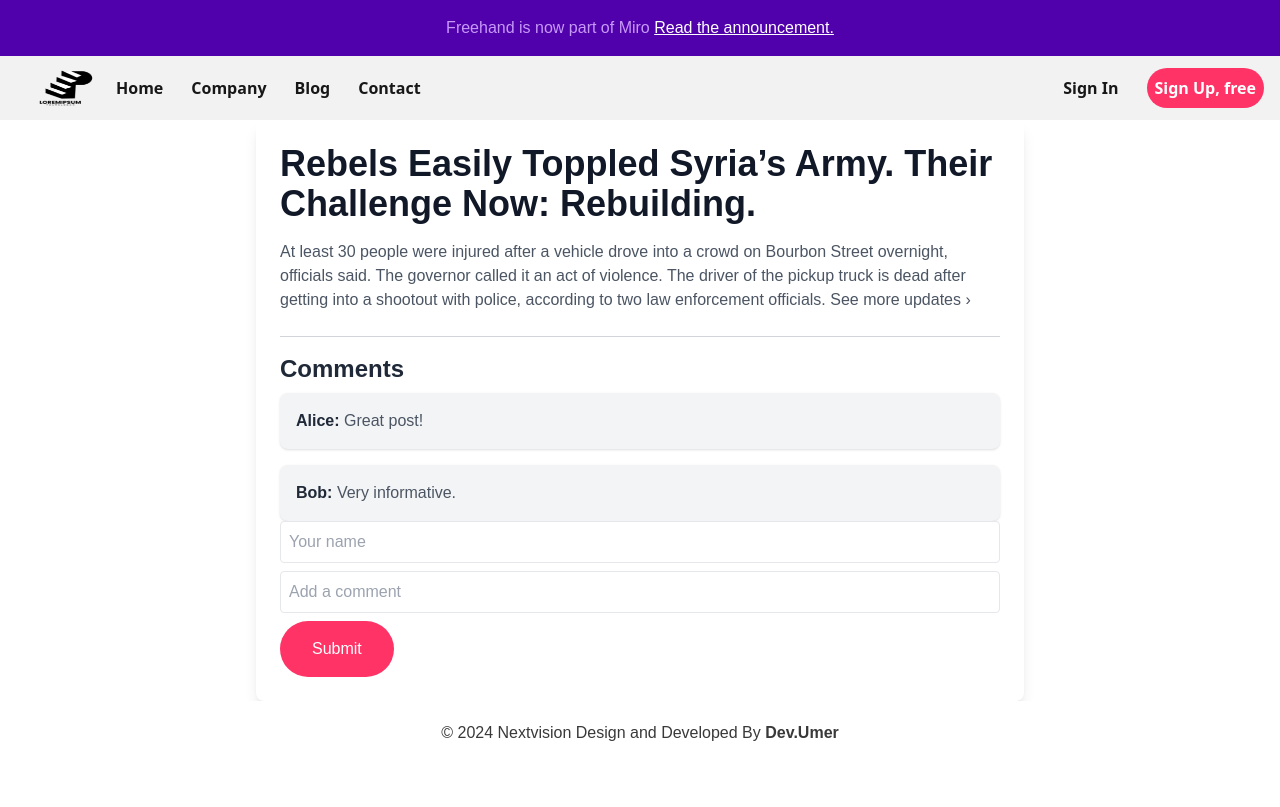
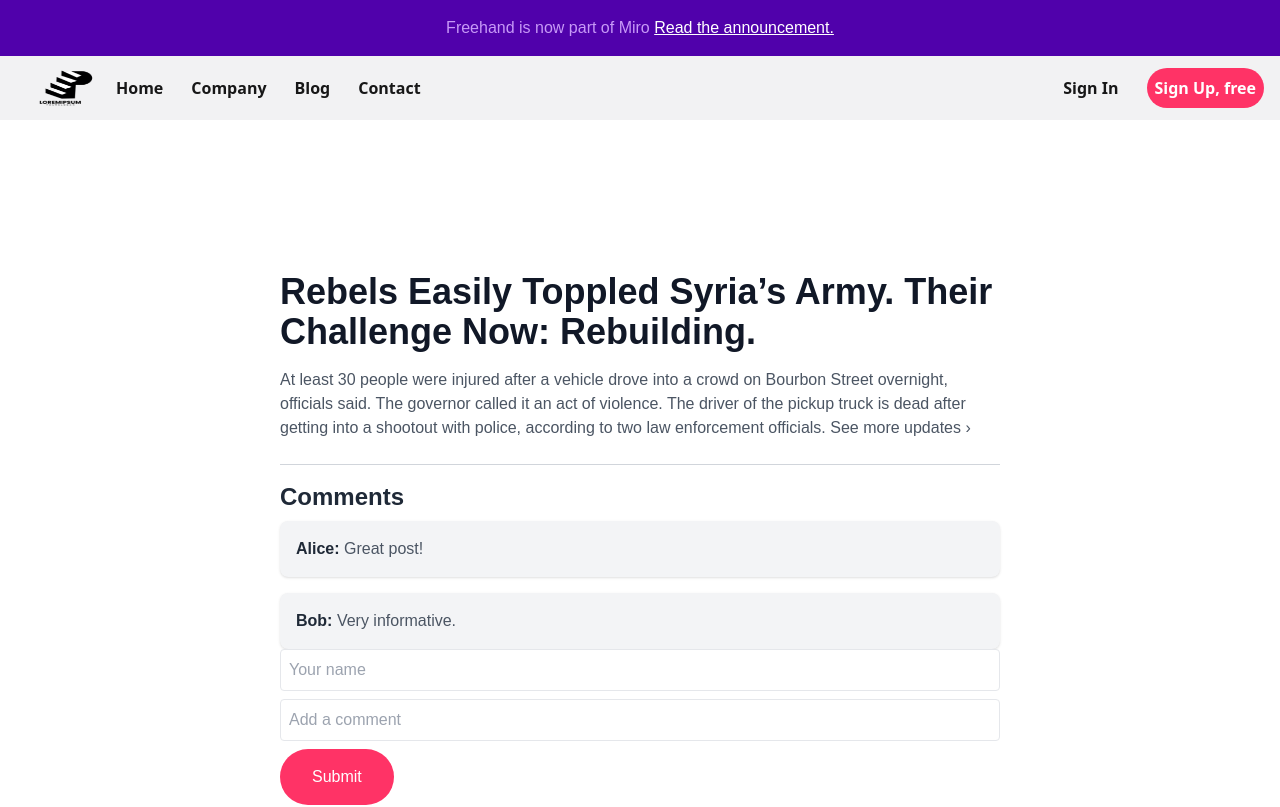
Before and after one commit to umerkhanuk/nextjs-blog-website, a Next.js app: page /blog/1 in a window 1280 px wide. Shown: the top 807 px of the page. Built offline with nearby package versions, Linux system fonts and the light colour scheme.

Commit message:
Resolved merge conflicts

```diff
--- a/src/app/blog/[id]/page.js
+++ b/src/app/blog/[id]/page.js
@@ -24,7 +24,7 @@ export default function BlogPost({ params }) {
   };
 
   return (
-    <div className="max-w-3xl mx-auto p-6 bg-white rounded-lg shadow-lg">
+    <div className="max-w-3xl mx-auto p-6 bg-white rounded-lg my-32">
       <h1 className="text-4xl font-bold text-gray-900 mb-4">{post.title}</h1>
       <p className="text-gray-600 mb-4">{post.content}</p>
 
```
